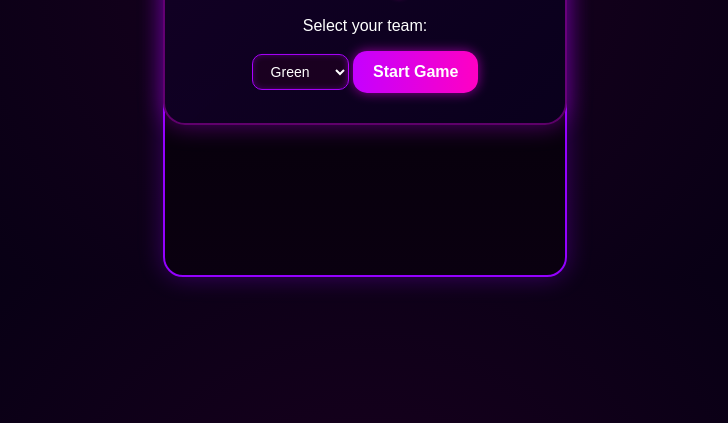
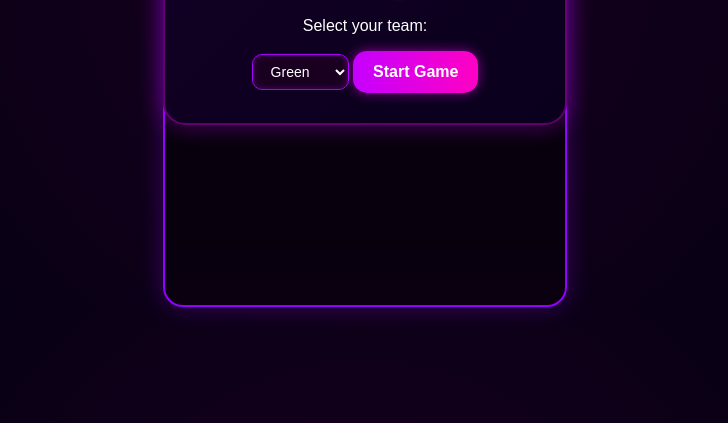
Before and after one commit to Wrukky/zk-dodge, a plain HTML site: page index.html in a window 1280 px wide. Shown: the part 377-800 px from the top of the page, without its empty margins (275-1003 px from the left). Drawn offline with Linux system fonts and the light colour scheme; a web font is replaced by a local one.

Commit message:
style.css

```diff
--- a/style.css
+++ b/style.css
@@ -13,7 +13,7 @@ canvas {
   width: 100vw;
   height: 100vh;
   max-width: 400px;
-  max-height: 650px;
+  max-height: 680px;
   border: 2px solid #9400ff;
   border-radius: 20px;
   background: linear-gradient(to bottom, #000, #0a0010);
```
